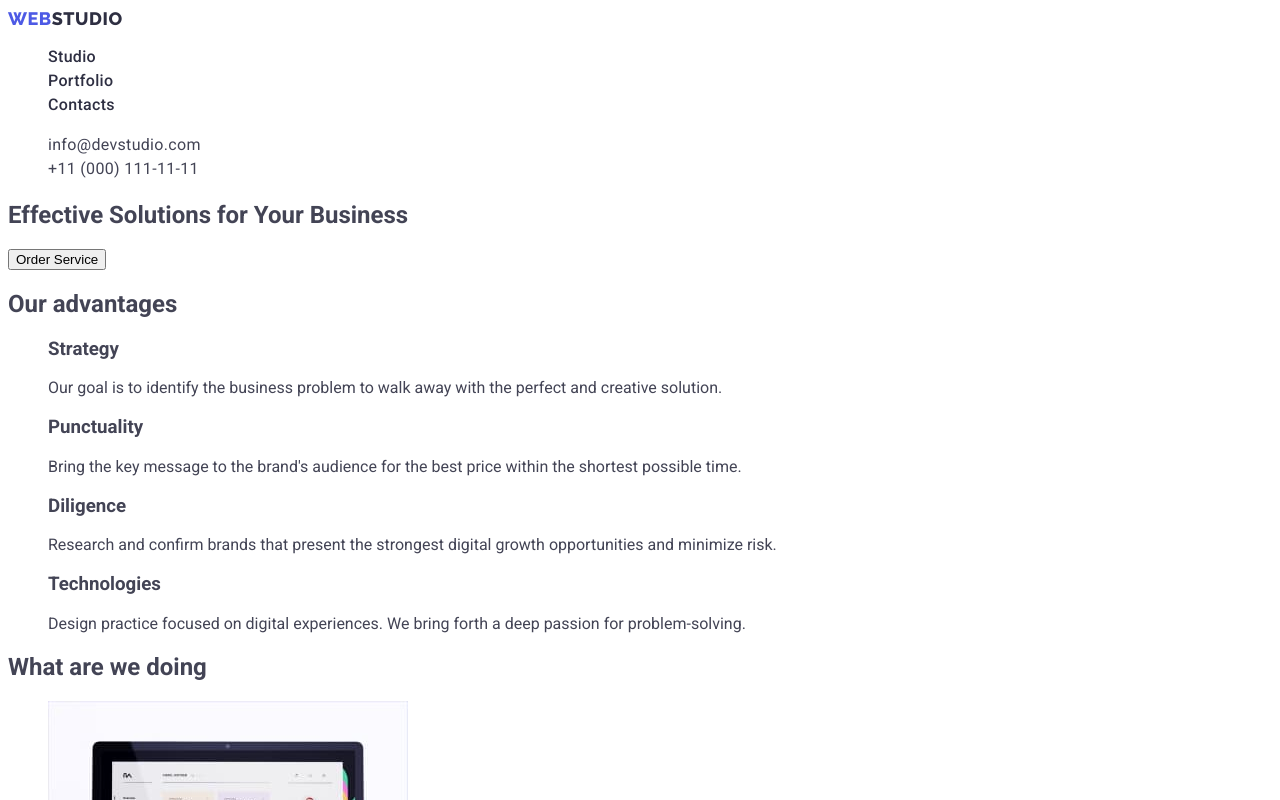
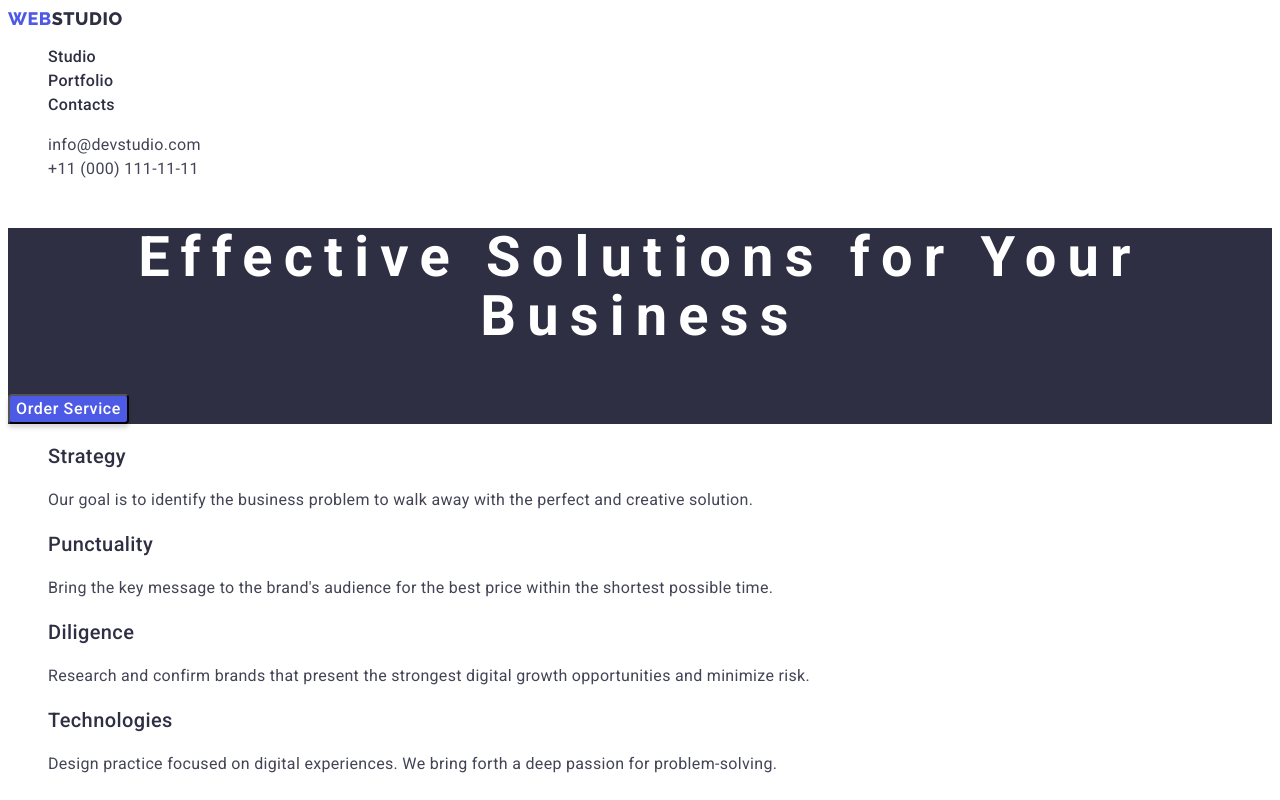
Before and after one commit to Yaremkevych/goit-markup-hw-02, a plain HTML site: page index.html in a window 1280 px wide. Shown: the top 800 px of the page. Drawn offline with Linux system fonts and the light colour scheme.

Commit message:
sections

```diff
--- a/css/styles.css
+++ b/css/styles.css
@@ -2,7 +2,7 @@
     --iris: #4d5ae5;
     --navyblue: #2e2f42;
     --slate: #434455;
-    --bgrnd: #ffffff;
+    --white: #ffffff;
     --cloud: #f4f4fd;
 }
 
@@ -11,7 +11,7 @@ body {
     font-size: 16px;
     font-style: normal;
     color: var(--slate);
-    background-color: var(--bgrnd);
+    background-color: var(--white);
 }
 .list {
     list-style-type: none;
@@ -53,6 +53,95 @@ body {
 .navigation-list-item:focus {
     color: var(--iris);
 }
+/*-----------SECTION-1-----------*/
+.solutions {
+    background-color: var(--navyblue);
+}
+.solutions-title {
+    color: var(--white, #fff);
+    text-align: center;
+    font-size: 56px;
+    font-weight: 700;
+    line-height: 1.07;
+    letter-spacing: 0.2em;
+}
+.solutions-btn {
+    color: var(--white, #fff);
+    cursor: pointer;
+    /* Button Text */
+    font-size: 16px;
+    font-family: Roboto;
+    font-weight: 500;
+    line-height: 1.5;
+    letter-spacing: 0.04em;
+    /* Button Style */
+    border-radius: 4px;
+    background: var(--iris, #4d5ae5);
+    box-shadow: 0px 4px 4px 0px rgba(0, 0, 0, 0.15);
+}
+/*-----------SECTION-2-----------*/
+.visually-hidden {
+    position: absolute;
+    width: 1px;
+    height: 1px;
+    margin: -1px;
+    border: 0;
+    padding: 0;
+    white-space: nowrap;
+    clip-path: inset(100%);
+    clip: rect(0 0 0 0);
+    overflow: hidden;
+}
+.advantages-item-title {
+    color: var(--navyblue, #2e2f42);
+    font-size: 20px;
+    font-weight: 500;
+    line-height: 1.2;
+    letter-spacing: 0.02em;
+}
+.advantages-item-text {
+    color: var(--slate, #434455);
+    line-height: 1.5;
+    letter-spacing: 0.02em;
+}
+/*-----------SECTION-3-----------*/
+.work-title {
+    color: var(--navyblue, #2e2f42);
+    text-align: center;
+    font-size: 36px;
+    font-weight: 700;
+    line-height: 1.11;
+    letter-spacing: 0.02em;
+    text-transform: capitalize;
+}
+/*-----------SECTION-4-----------*/
+.team {
+    background-color: var(--cloud);
+}
+.team-title {
+    color: var(--navyblue, #2e2f42);
+    text-align: center;
+    font-size: 36px;
+    font-weight: 700;
+    line-height: 1.11;
+    letter-spacing: 0.02em;
+    text-transform: capitalize;
+}
+.team-member-name {
+    color: var(--navyblue, #2e2f42);
+    text-align: center;
+    font-size: 20px;
+    font-weight: 500;
+    line-height: 1.2;
+    letter-spacing: 0.02px;
+}
+
+.team-member-profession {
+    color: var(--slate, #434455);
+    text-align: center;
+    line-height: 21.5;
+    letter-spacing: 0.02;
+}
 /*-----------FOOTER-----------*/
 .footer {
     background-color: var(--navyblue);
--- a/index.html
+++ b/index.html
@@ -58,30 +58,34 @@
             </address>
         </header>
         <main>
-            <section>
-                <h1>Effective Solutions for Your Business</h1>
-                <button type="button">Order Service</button>
+            <section class="solutions">
+                <h1 class="solutions-title">
+                    Effective Solutions for Your Business
+                </h1>
+                <button class="solutions-btn" type="button">
+                    Order Service
+                </button>
             </section>
-            <section>
-                <h2>Our advantages</h2>
-                <ul class="list">
-                    <li>
-                        <h3>Strategy</h3>
-                        <p>
+            <section class="advantages">
+                <h2 class="visually-hidden">Our advantages</h2>
+                <ul class="advantages-list list">
+                    <li class="advantages-item">
+                        <h3 class="advantages-item-title">Strategy</h3>
+                        <p class="advantages-item-text">
                             Our goal is to identify the business problem to walk
                             away with the perfect and creative solution.
                         </p>
                     </li>
                     <li>
-                        <h3>Punctuality</h3>
-                        <p>
+                        <h3 class="advantages-item-title">Punctuality</h3>
+                        <p class="advantages-item-text">
                             Bring the key message to the brand's audience for
                             the best price within the shortest possible time.
                         </p>
                     </li>
                     <li>
-                        <h3>Diligence</h3>
-                        <p>
+                        <h3 class="advantages-item-title">Diligence</h3>
+                        <p class="advantages-item-text">
                             Research and confirm brands that present the
                             strongest digital growth opportunities and minimize
                             risk.
@@ -89,16 +93,16 @@
                     </li>
 
                     <li>
-                        <h3>Technologies</h3>
-                        <p>
+                        <h3 class="advantages-item-title">Technologies</h3>
+                        <p class="advantages-item-text">
                             Design practice focused on digital experiences. We
                             bring forth a deep passion for problem-solving.
                         </p>
                     </li>
                 </ul>
             </section>
-            <section>
-                <h2>What are we doing</h2>
+            <section class="work">
+                <h2 class="work-title">What are we doing</h2>
                 <ul class="list">
                     <li>
                         <img
@@ -123,17 +127,17 @@
                     </li>
                 </ul>
             </section>
-            <section>
-                <h2>Our Team</h2>
-                <ul class="list">
+            <section class="team">
+                <h2 class="team-title">Our Team</h2>
+                <ul class="team-list list">
                     <li>
                         <img
                             src="./images/team-card-1.jpg"
                             alt="Team Card 1"
                             width="264"
                         />
-                        <h3>Mark Guerrero</h3>
-                        <p>Product Designer</p>
+                        <h3 class="team-member-name">Mark Guerrero</h3>
+                        <p class="team-member-profession">Product Designer</p>
                     </li>
                     <li>
                         <img
@@ -141,8 +145,8 @@
                             alt="Team Card 2"
                             width="264"
                         />
-                        <h3>Tom Ford</h3>
-                        <p>Frontend Developer</p>
+                        <h3 class="team-member-name">Tom Ford</h3>
+                        <p class="team-member-profession">Frontend Developer</p>
                     </li>
                     <li>
                         <img
@@ -150,8 +154,8 @@
                             alt="Team Card 3"
                             width="264"
                         />
-                        <h3>Camila Garcia</h3>
-                        <p>Marketing</p>
+                        <h3 class="team-member-name">Camila Garcia</h3>
+                        <p class="team-member-profession">Marketing</p>
                     </li>
                     <li>
                         <img
@@ -159,8 +163,8 @@
                             alt="Team Card 4"
                             width="264"
                         />
-                        <h3>Daniel Wilson</h3>
-                        <p>UI Designer</p>
+                        <h3 class="team-member-name">Daniel Wilson</h3>
+                        <p class="team-member-profession">UI Designer</p>
                     </li>
                 </ul>
             </section>
```
